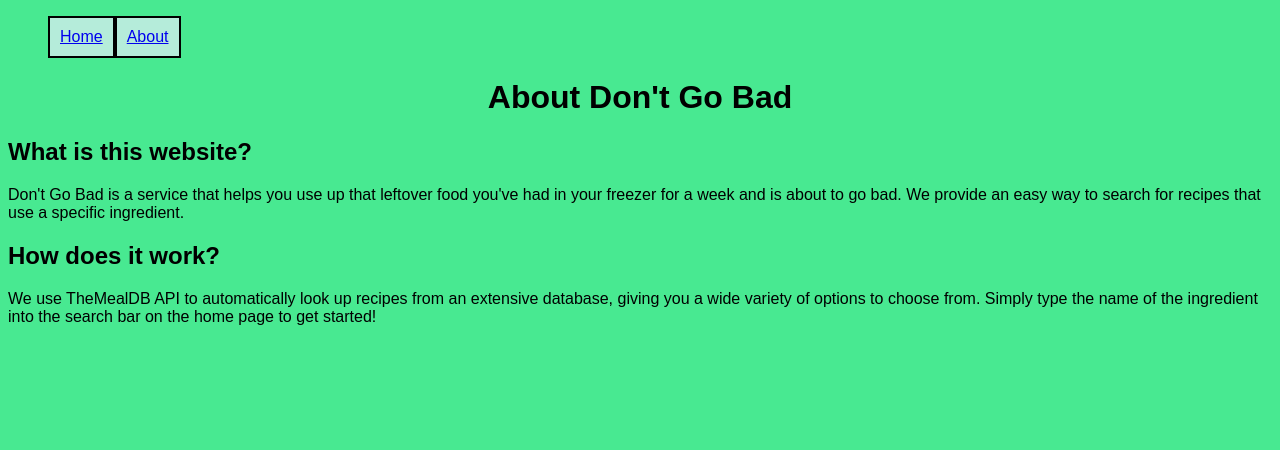
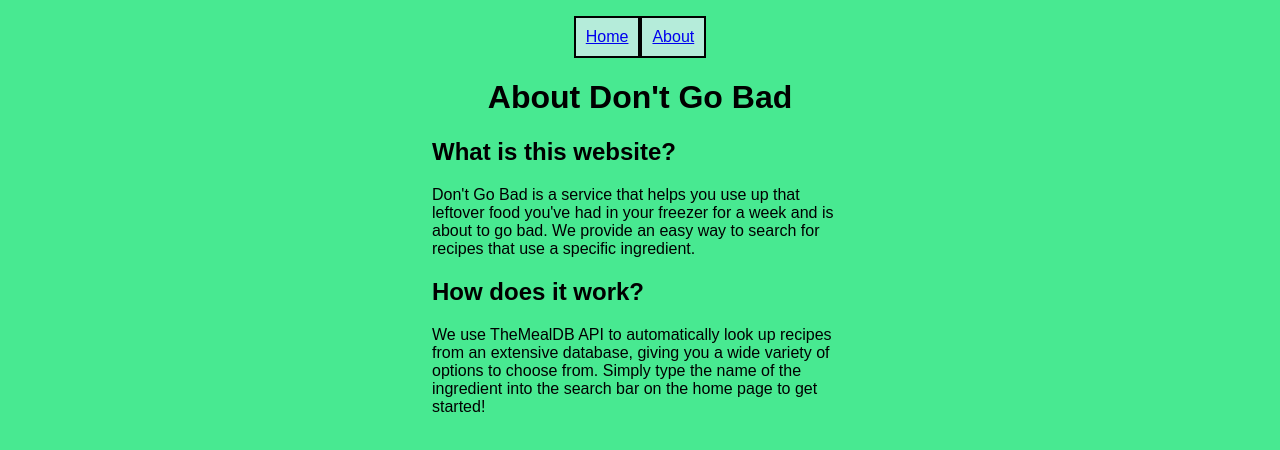
Before and after one commit to slav-gael/dont-go-bad, a Next.js app: page /about in a window 1280 px wide. Shown: the top 450 px of the page. Built offline with nearby package versions, Linux system fonts and the light colour scheme.

Commit message:
fixed up a little css on the about page

```diff
--- /dev/null
+++ b/app/about/About.css
@@ -0,0 +1,4 @@
+.textBlurb {
+    max-width:26em;
+    margin:auto;
+}
--- a/app/about/page.tsx
+++ b/app/about/page.tsx
@@ -1,4 +1,5 @@
 import NavBar from "../components/NavBar/NavBar"
+import "./About.css"
 
 export default function AboutPage() {
 
@@ -9,14 +10,14 @@ export default function AboutPage() {
             <div>
                 <h1>About Don't Go Bad</h1>
             </div>
-            <div>
+            <div className="textBlurb">
                 <h2>What is this website?</h2>
                 <p>Don't Go Bad is a service that helps you use up that
                     leftover food you've had in your freezer for a week
                     and is about to go bad. We provide an easy way to search
                     for recipes that use a specific ingredient.</p>
             </div>
-            <div>
+            <div className="textBlurb">
                 <h2>How does it work?</h2>
                 <p>We use TheMealDB API to automatically look up recipes
                     from an extensive database, giving you a wide variety
--- a/app/components/NavBar/NavBar.css
+++ b/app/components/NavBar/NavBar.css
@@ -1,5 +1,8 @@
 .navBar {
     display: flex;
+    justify-content:center;
+    width:100%;
+    padding:0px;
 }
 
 .navBar li {
```
